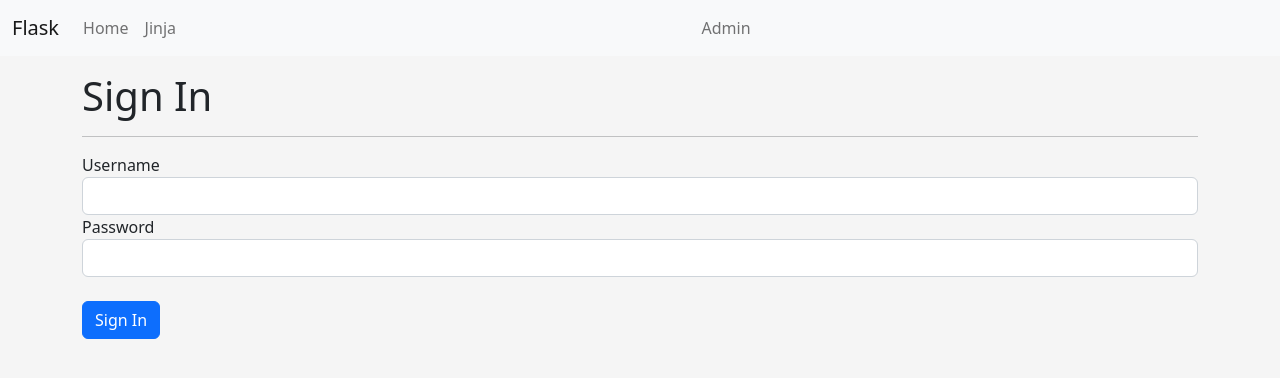
After one commit to Nickspizza001/Flask-with-Nash, a Flask app: page /signin in a window 1280 px wide. The commit adds this page. Shown: the top 378 px of the page. Run offline with Flask 2, Linux system fonts and the light colour scheme.

Commit message:
Add files via upload

```diff
--- a/app/__init__.py
+++ b/app/__init__.py
@@ -13,3 +13,5 @@ else:
 
 from app import views
 from app import admin_views
+
+from app import errors_handler
--- /dev/null
+++ b/app/templates/public/signIn.html
@@ -0,0 +1,25 @@
+{% extends 'public/templates/public_template.html' %} {% block title %}Sign In{%
+    endblock %} {% block main %}
+    <div class="container">
+      <div class="row">
+        <div class="col">
+          <h1>Sign In</h1>
+          <hr />
+          <form action="/signin" method="post">
+            <div class="form-group">
+              <label for="">Username</label>
+              <input class="form-control" type="text" name="username" id="" />
+            </div>
+
+            <div class="form-group">
+              <label for="">Password</label>
+              <input class="form-control" type="password" name="password" id="" />
+            </div>
+            <br>
+            <button class="btn btn-primary" type="submit">Sign In</button>
+          </form>
+        </div>
+      </div>
+    </div>
+
+    {% endblock %}
--- a/app/templates/public/templates/public_template.html
+++ b/app/templates/public/templates/public_template.html
@@ -1,13 +1,19 @@
-<!doctype html>
+<!DOCTYPE html>
 <html lang="en">
+  <head>
+    <meta charset="utf-8" />
+    <meta name="viewport" content="width=device-width, initial-scale=1" />
 
-<head>
-    <meta charset="utf-8">
-    <meta name="viewport" content="width=device-width, initial-scale=1">
-
-    <link href="https://cdn.jsdelivr.net/npm/bootstrap@5.2.2/dist/css/bootstrap.min.css" rel="stylesheet"
-        integrity="sha384-Zenh87qX5JnK2Jl0vWa8Ck2rdkQ2Bzep5IDxbcnCeuOxjzrPF/et3URy9Bv1WTRi" crossorigin="anonymous">
-    <link rel="stylesheet" href="{{ url_for('static', filename='css/style.css') }}">
+    <link
+      href="https://cdn.jsdelivr.net/npm/bootstrap@5.2.2/dist/css/bootstrap.min.css"
+      rel="stylesheet"
+      integrity="sha384-Zenh87qX5JnK2Jl0vWa8Ck2rdkQ2Bzep5IDxbcnCeuOxjzrPF/et3URy9Bv1WTRi"
+      crossorigin="anonymous"
+    />
+    <link
+      rel="stylesheet"
+      href="{{ url_for('static', filename='css/style.css') }}"
+    />
     <title>{% block title%}{% endblock %}</title>
   </head>
 
@@ -15,8 +21,15 @@
     <nav class="navbar navbar-expand-lg bg-light mb-3">
       <div class="container-fluid">
         <a class="navbar-brand" href="/">Flask</a>
-            <button class="navbar-toggler" type="button" data-bs-toggle="collapse" data-bs-target="#navbarNav"
-                aria-controls="navbarNav" aria-expanded="false" aria-label="Toggle navigation">
+        <button
+          class="navbar-toggler"
+          type="button"
+          data-bs-toggle="collapse"
+          data-bs-target="#navbarNav"
+          aria-controls="navbarNav"
+          aria-expanded="false"
+          aria-label="Toggle navigation"
+        >
           <span class="navbar-toggler-icon"></span>
         </button>
         <div class="collapse navbar-collapse" id="navbarNav">
@@ -27,7 +40,6 @@
             <li class="nav-item">
               <a class="nav-link" href="/jinja">Jinja</a>
             </li>
-
           </ul>
         </div>
         <div class="collapse navbar-collapse" id="navbarNav">
@@ -35,22 +47,31 @@
             <li class="nav-item">
               <a class="nav-link" aria-current="page" href="/admin">Admin</a>
             </li>
-
           </ul>
         </div>
       </div>
     </nav>
+    <div class="container">
+      {% with messages = get_flashed_messages(with_categories=true) %}
+       {% if messages %}
+        {% for category, message in messages %}
+        <div class="alert alert-{{ category }} alert-dismissible fade show" role="alert">
+            <span>{{ message }}</span>
+            <button type="button" class="btn-close" data-bs-dismiss="alert" aria-label="Close"></button>
+          </div>
+     {% endfor %}
+     {% endif %}
+      {% endwith%}
+    </div>
 
-    <main>
-        {% block main%}{% endblock %}
-    </main>
+    <main>{% block main%}{% endblock %}</main>
     <script src="{{ url_for('static', filename='js/app.js') }}"></script>
-    <script src="https://cdn.jsdelivr.net/npm/bootstrap@5.2.2/dist/js/bootstrap.bundle.min.js"
+    <script
+      src="https://cdn.jsdelivr.net/npm/bootstrap@5.2.2/dist/js/bootstrap.bundle.min.js"
       integrity="sha384-OERcA2EqjJCMA+/3y+gxIOqMEjwtxJY7qPCqsdltbNJuaOe923+mo//f6V8Qbsw3"
-        crossorigin="anonymous"></script>
+      crossorigin="anonymous"
+    ></script>
   </body>
 
   {% block script %}{% endblock %}
-
-
 </html>
--- a/app/views.py
+++ b/app/views.py
@@ -1,5 +1,5 @@
 from app import app
-from flask import render_template, request, redirect, jsonify, make_response
+from flask import render_template, request, redirect, jsonify, make_response, abort
 from datetime import datetime
 import os
 
@@ -14,6 +14,9 @@ def clean_date(dt):
 
 @app.route('/')
 def index():
+    abort(500)
+
+
     app.config['ENV']= 'development'
     #print(app.config)
 
@@ -75,18 +78,18 @@ def about():
     return render_template('public/about.html')
 
 
-@app.route('/sign-up', methods=['GET', 'POST'])
-def sign_up():
+# @app.route('/sign-up', methods=['GET', 'POST'])
+# def sign_up():
 
-    if request.method == 'POST':
-        req = request.form
-        username = req['username']
-        email = req['email']
-        password = req['password']
+#     if request.method == 'POST':
+#         req = request.form
+#         username = req['username']
+#         email = req['email']
+#         password = req['password']
 
-        print(username,email,password)
-        return redirect(request.url)
-    return render_template("public/signUp.html")
+#         print(username,email,password)
+#         return redirect(request.url)
+#     return render_template("public/signUp.html")
 
 users = {
     "Ibadan":{
@@ -107,18 +110,6 @@ users = {
 }
 
 
-@app.route('/profile/<username>')#dynamic url
-def user_profile(username):
-    user = None
-    username = username
-    error = None
-
-    if username in users:
-        user = users[username]
-    else:
-        error = "No user with this name " + username
-
-    return render_template('public/profile.html', user=user, username=username, error = error)
 
 @app.route('/multiple/<foo>/<bar>/<baz>')
 def multi(foo,bar,baz):
@@ -218,3 +209,136 @@ def uploadImage():
             return redirect(request.url)
 
     return render_template("public/upload_image.html")
+
+
+# converters
+# 1. int
+# 2. string
+# 3. float
+# 4. path
+# 5. uuid
+
+app.config['CLIENT_IMAGES']= "C:/Users/Damilola/Documents/Python Scripts/Flask by nash/app/static/client/image"
+
+from flask import send_from_directory, abort
+@app.route('/get-image/<img_name>')
+def getImage(img_name):
+    try:
+        return send_from_directory(app.config['CLIENT_IMAGES'], img_name, as_attachment= True)
+
+    except FileNotFoundError:
+        abort(404)
+
+
+app.config['CLIENT_CSV']= "C:/Users/Damilola/Documents/Python Scripts/Flask by nash/app/static/client/csv"
+@app.route('/get-csv/<file_name>')
+def getCsv(file_name):
+    try:
+        return send_from_directory(app.config['CLIENT_CSV'], file_name, as_attachment= False)
+
+    except FileNotFoundError:
+        abort(404)
+
+
+app.config['CLIENT_REPORT']= "C:/Users/Damilola/Documents/Python Scripts/Flask by nash/app/static/client/reports"
+@app.route('/get-report/<path:path>')
+def getReport(path):
+    try:
+        return send_from_directory(app.config['CLIENT_REPORT'], path, as_attachment= False)
+
+    except FileNotFoundError:
+        abort(404)
+
+@app.route('/cookies')
+def cookie():
+    res = make_response("Cookiess", 200)
+
+    cookies = request.cookies
+    flavor = cookies.get('Flavour')
+    choc_type = cookies.get('Chocolate type')
+    cherry = cookies.get('cherry')
+
+
+    print(flavor, choc_type, cherry)
+    res.set_cookie("Flavour","Chocolate", max_age=10, expires=None, path=request.path,domain=None,secure=False,httponly=False )
+
+    res.set_cookie("Chocolate type", "Dark")
+    res.set_cookie("cherry", 'Yes')
+    return res
+from flask import session, url_for
+app.config['SECRET_KEY']= 'ptjBlAb__qNe61sFbv8pGA'
+
+
+users = {
+    "Julian":{
+        'username': "Julian",
+        'email': "julian@gmail.com",
+        "password": "111111",
+        "bio": "Some random guy"
+    },
+    "Damilola":{
+       'username': "Damilola",
+        'email': "dami@gmail.com",
+        "password": "111111",
+        "bio": "Another random guy"
+    }
+}
+@app.route("/signin", methods= ['POST', 'GET'])
+def sign_in():
+    if request.method == 'POST':
+        req  = request.form
+        username = req.get('username')
+        password = req.get('password')
+
+        if not username in users:
+            print("Username not found")
+            return redirect(request.url)
+        else:
+            user = users[username]
+
+        if not password == user['password']:
+            print("Password incorrect")
+            return redirect(request.url)
+        else:
+            session['USERNAME'] = user['username']
+            session['PASSWORD'] = user['password']
+            print(session)
+            print("User added to session")
+            return redirect(url_for('user_profile'))#Note this take in the function name, not the route
+        print(username, password)
+    return render_template("public/signIn.html")
+
+
+@app.route("/profile")
+def user_profile():
+    if session.get('USERNAME', None) is not None:
+        username = session.get('USERNAME')
+        user = users[username]
+
+        return render_template("public/profile.html", user = user)
+    else:
+        print("username is not found")
+        return redirect(url_for('sign_in'))
+
+@app.route('/sign-out')
+def signout():
+    session.pop('USERNAME', None)
+    return redirect(url_for('sign_in'))
+from flask import flash
+
+
+@app.route('/sign-up', methods= ['GET', 'POST'])
+def sign_up():
+    if request.method == 'POST':
+        req = request.form
+        username = req.get('username')
+        email = req.get('email')
+        password = req.get('password')
+        print("hello")
+        print(len(password))
+        if not len(password) >= 10:
+            flash("password must be at least 10 characters", 'warning')
+            return redirect(request.url)
+        flash("Account created", 'success')
+        return redirect(request.url)
+    return render_template("public/signUp.html")
```
Also changed, not shown: app/errors_handler.py (added, +23 -0 lines), app/static/client/reports/2017/jan/sales/funsho.csv (added, +44 -0 lines), app/templates/public/404.html (added, +19 -0 lines), app/templates/public/500.html (added, +19 -0 lines), app/templates/public/profile.html (+3 -8 lines), app/static/client/image/001.png (added). Lines whose indentation alone changed are shown as unchanged.
